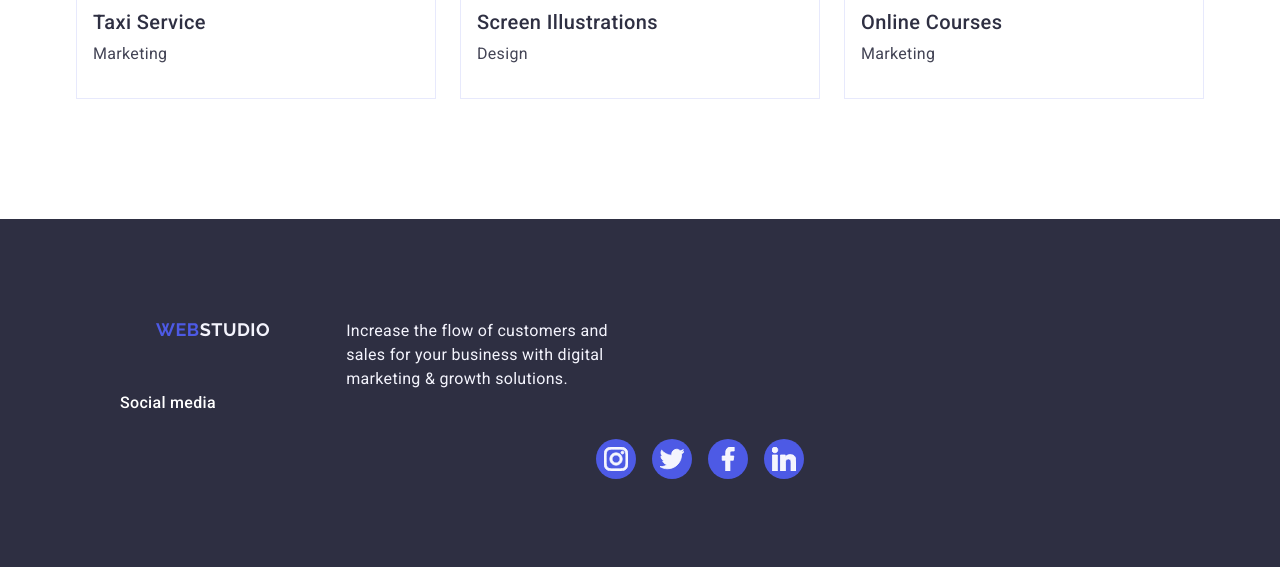
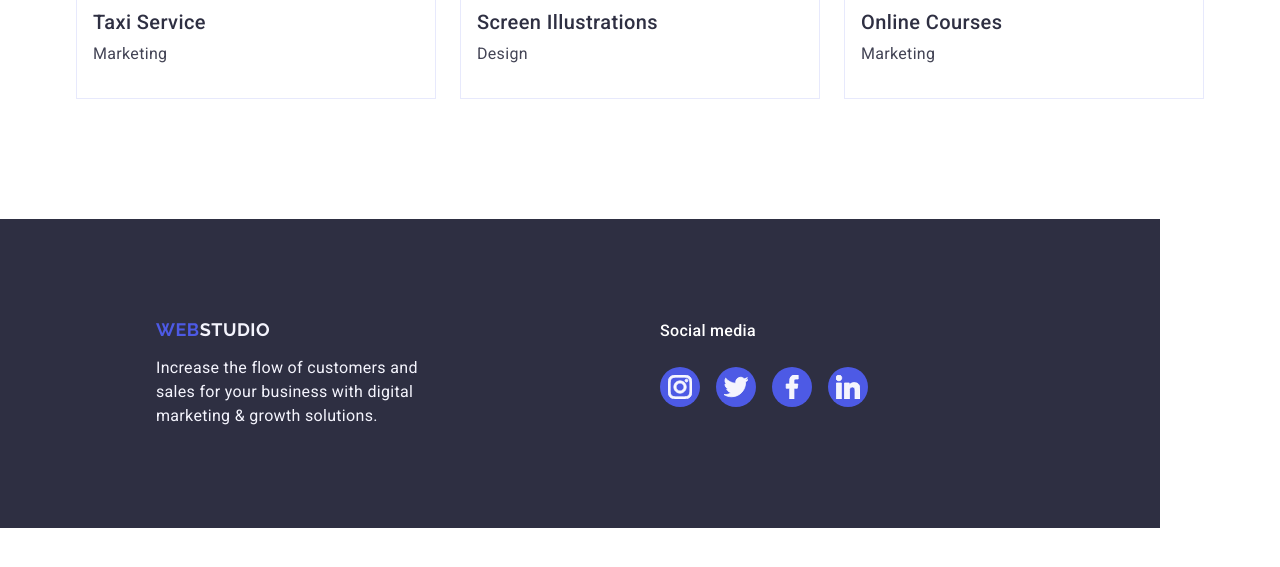
Before and after one commit to didislava/goit-markup-hw-04, a plain HTML site: page index.html in a window 1280 px wide. Shown: the part 2932-3499 px from the top of the page. After the commit the page ends 3460 px from the top, so only its background shows below. Drawn offline with nearby package versions, Linux system fonts and the light colour scheme.

Commit message:
correct footer 2

```diff
--- a/css/styles.css
+++ b/css/styles.css
@@ -442,12 +442,13 @@ h6 {
 .footer {
     background-color: #2e2f42;
     padding: 100px 0;
-}
-
-.footer-container {
     padding-left: 156px;
     display: flex;
     align-items: baseline;
+    margin-right: 120px;
+}
+
+.logo-paragraf {
     margin-right: 120px;
 }
 
--- a/index.html
+++ b/index.html
@@ -331,7 +331,7 @@
         </section>
     </main>
     <footer class="footer">
-      <div class="footer-container">
+      <div class="logo-paragraf">
         <a class="logo-footer logo" href="./index.html">Web<span class="footer-logo-color">Studio</span></a>
         <p class="footer-text section-paragraf">Increase the flow of customers and sales for your business with digital marketing & growth solutions.</p>
       </div>
```
